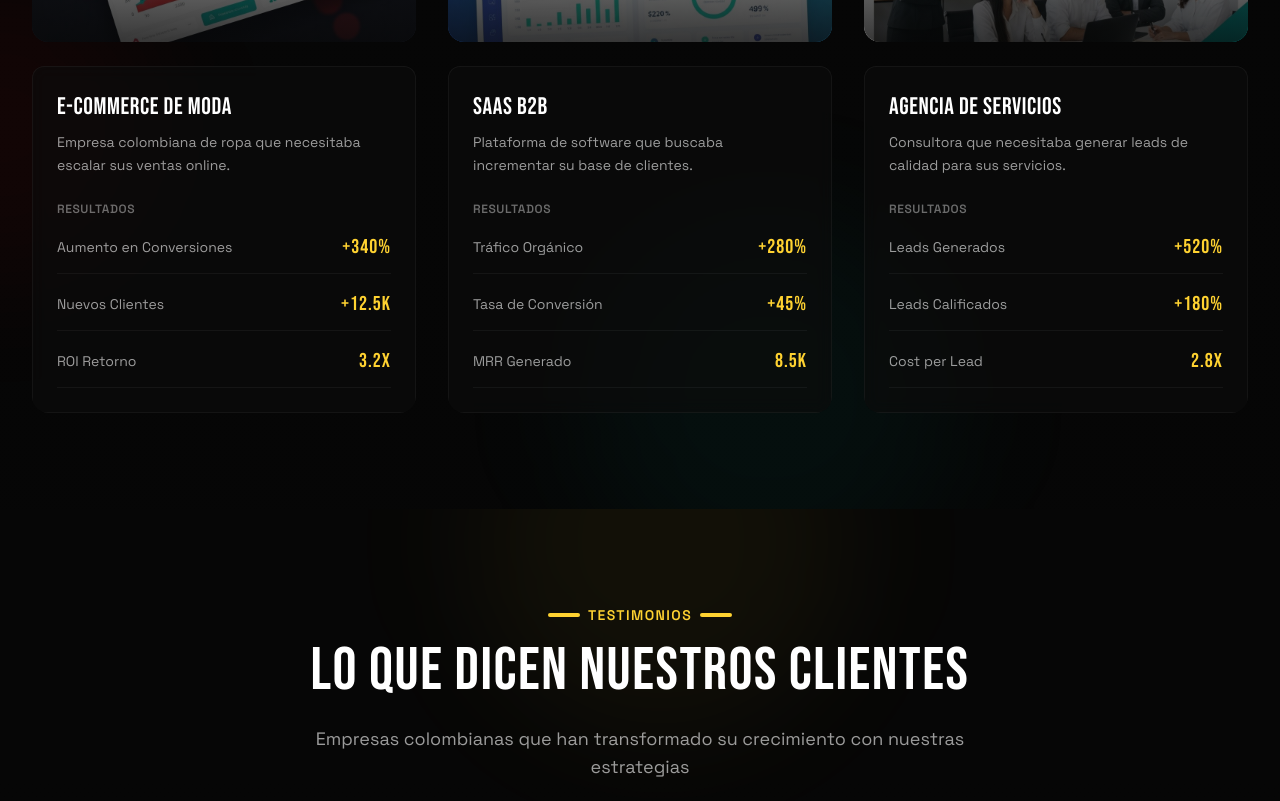
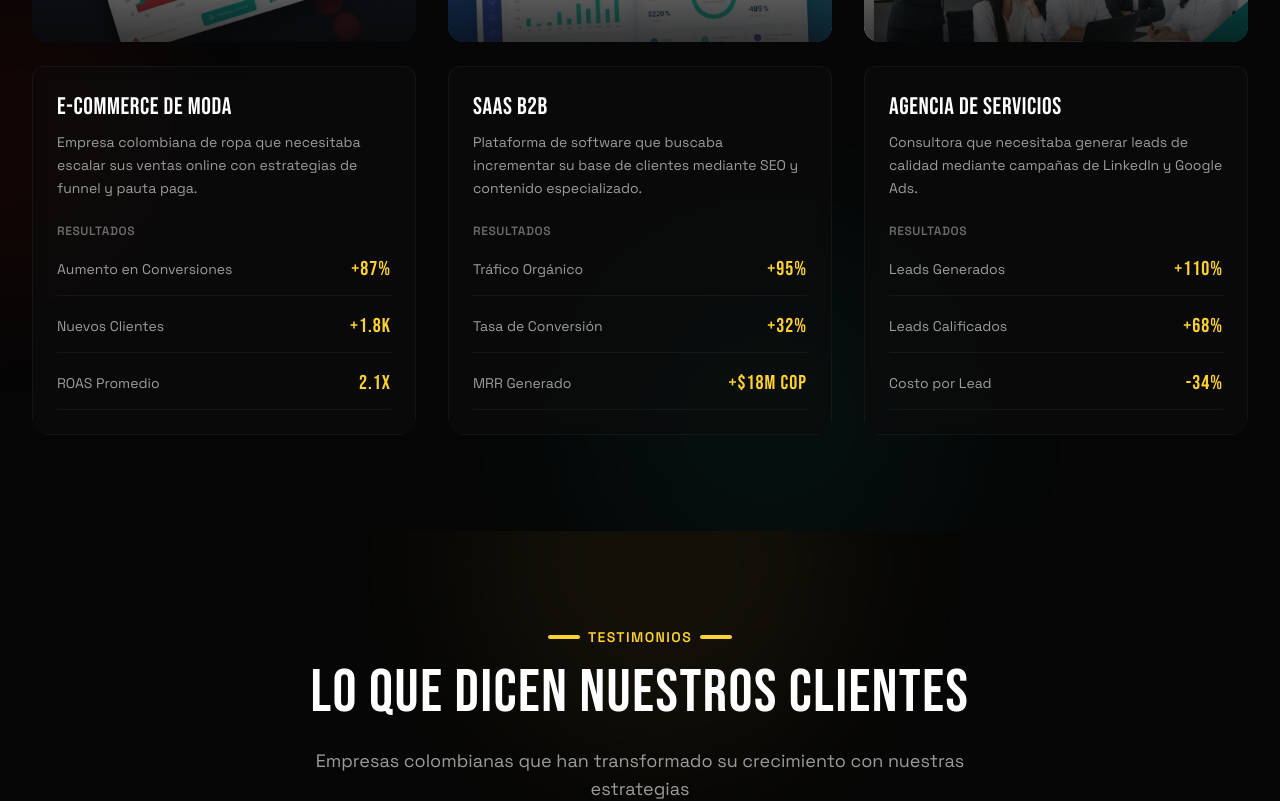
Before and after one commit to juanpablo321/elefante.com.co, a Next.js app: page / in a window 1280 px wide. Shown: the part 2400-3201 px from the top of the page. Built offline with nearby package versions, Linux system fonts and the light colour scheme.

Commit message:
fix: update case studies with realistic quantitative metrics

```diff
--- a/components/sections/CaseStudiesSection.tsx
+++ b/components/sections/CaseStudiesSection.tsx
@@ -7,11 +7,11 @@ const caseStudies = [
   {
     title: "E-commerce de Moda",
     category: "Retail Digital",
-    description: "Empresa colombiana de ropa que necesitaba escalar sus ventas online.",
+    description: "Empresa colombiana de ropa que necesitaba escalar sus ventas online con estrategias de funnel y pauta paga.",
     results: [
-      { metric: "+340%", label: "Aumento en Conversiones" },
-      { metric: "+12.5K", label: "Nuevos Clientes" },
-      { metric: "3.2x", label: "ROI Retorno" }
+      { metric: "+87%", label: "Aumento en Conversiones" },
+      { metric: "+1.8K", label: "Nuevos Clientes" },
+      { metric: "2.1x", label: "ROAS Promedio" }
     ],
     image: "/images/case-study-1.jpg",
     badgeBg: "bg-red-500/20",
@@ -21,11 +21,11 @@ const caseStudies = [
   {
     title: "SaaS B2B",
     category: "Software",
-    description: "Plataforma de software que buscaba incrementar su base de clientes.",
+    description: "Plataforma de software que buscaba incrementar su base de clientes mediante SEO y contenido especializado.",
     results: [
-      { metric: "+280%", label: "Tráfico Orgánico" },
-      { metric: "+45%", label: "Tasa de Conversión" },
-      { metric: "8.5K", label: "MRR Generado" }
+      { metric: "+95%", label: "Tráfico Orgánico" },
+      { metric: "+32%", label: "Tasa de Conversión" },
+      { metric: "+$18M COP", label: "MRR Generado" }
     ],
     image: "/images/case-study-2.jpg",
     badgeBg: "bg-cyan-500/20",
@@ -35,11 +35,11 @@ const caseStudies = [
   {
     title: "Agencia de Servicios",
     category: "Consultoría",
-    description: "Consultora que necesitaba generar leads de calidad para sus servicios.",
+    description: "Consultora que necesitaba generar leads de calidad mediante campañas de LinkedIn y Google Ads.",
     results: [
-      { metric: "+520%", label: "Leads Generados" },
-      { metric: "+180%", label: "Leads Calificados" },
-      { metric: "2.8x", label: "Cost per Lead" }
+      { metric: "+110%", label: "Leads Generados" },
+      { metric: "+68%", label: "Leads Calificados" },
+      { metric: "-34%", label: "Costo por Lead" }
     ],
     image: "/images/case-study-3.jpg",
     badgeBg: "bg-yellow-500/20",
--- a/components/sections/PortfolioSection.tsx
+++ b/components/sections/PortfolioSection.tsx
@@ -7,29 +7,29 @@ const cases = [
   {
     title: "E-Commerce Growth",
     category: "Growth Marketing",
-    metric: "+340%",
+    metric: "+87%",
     description: "Incremento en ventas online para una marca de moda colombiana mediante estrategias de funnel completo.",
     image: IMAGES.caseEcommerce,
   },
   {
     title: "Social Media",
     category: "Social Media",
-    metric: "+180%",
-    description: "Crecimiento en engagement y seguidores para una startup de tecnologia en Latinoamerica.",
+    metric: "+65%",
+    description: "Crecimiento en engagement y seguidores para una startup de tecnología en Latinoamérica.",
     image: IMAGES.caseSocial,
   },
   {
     title: "Brand Identity",
     category: "Branding Digital",
-    metric: "+250%",
-    description: "Reconocimiento de marca y posicionamiento digital para una empresa de alimentos organicos.",
+    metric: "+48%",
+    description: "Aumento en búsquedas de marca y posicionamiento digital para una empresa de alimentos orgánicos.",
     image: IMAGES.caseBranding,
   },
   {
-    title: "SEO Domination",
+    title: "SEO & SEM",
     category: "SEO & SEM",
-    metric: "+400%",
-    description: "Trafico organico y posicionamiento en primeras posiciones de Google para un portal de servicios financieros.",
+    metric: "+120%",
+    description: "Tráfico orgánico y posicionamiento en primeras posiciones de Google para un portal de servicios financieros.",
     image: IMAGES.caseEcommerce,
   },
 ];
```
